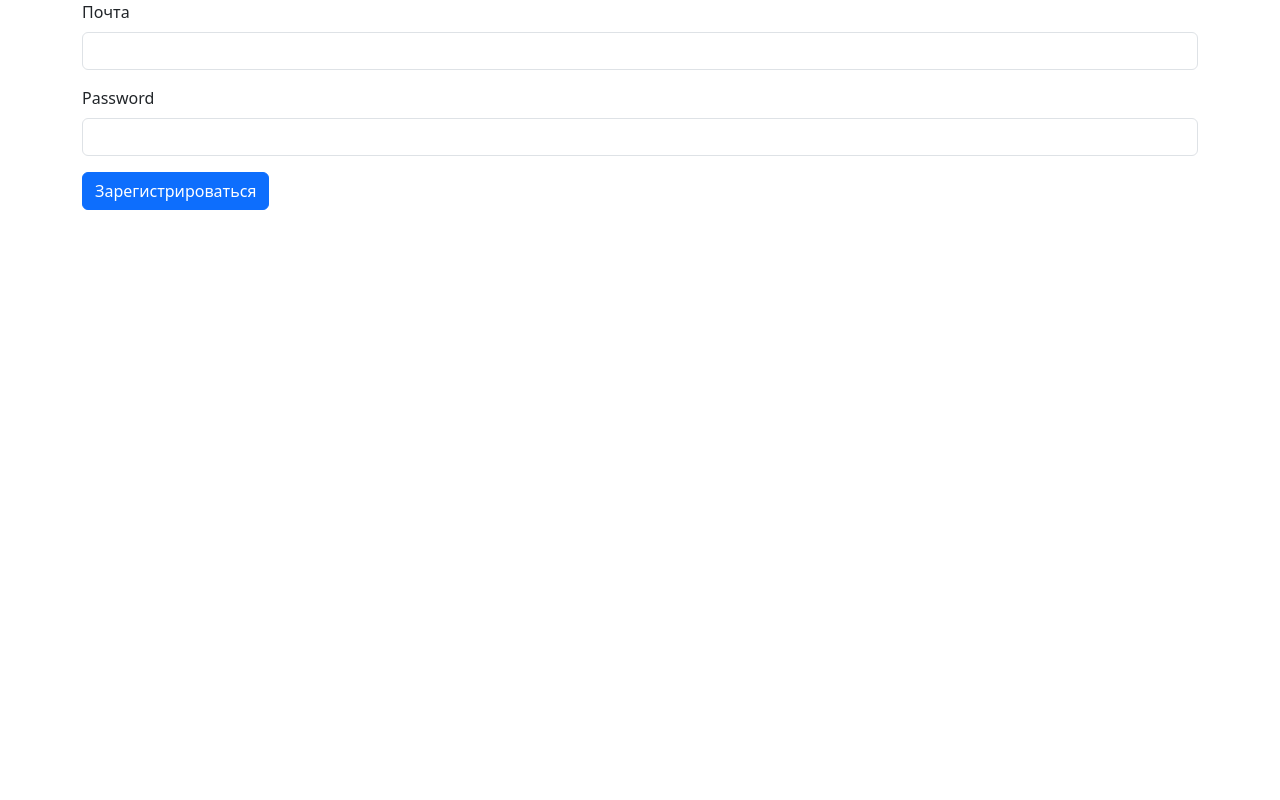
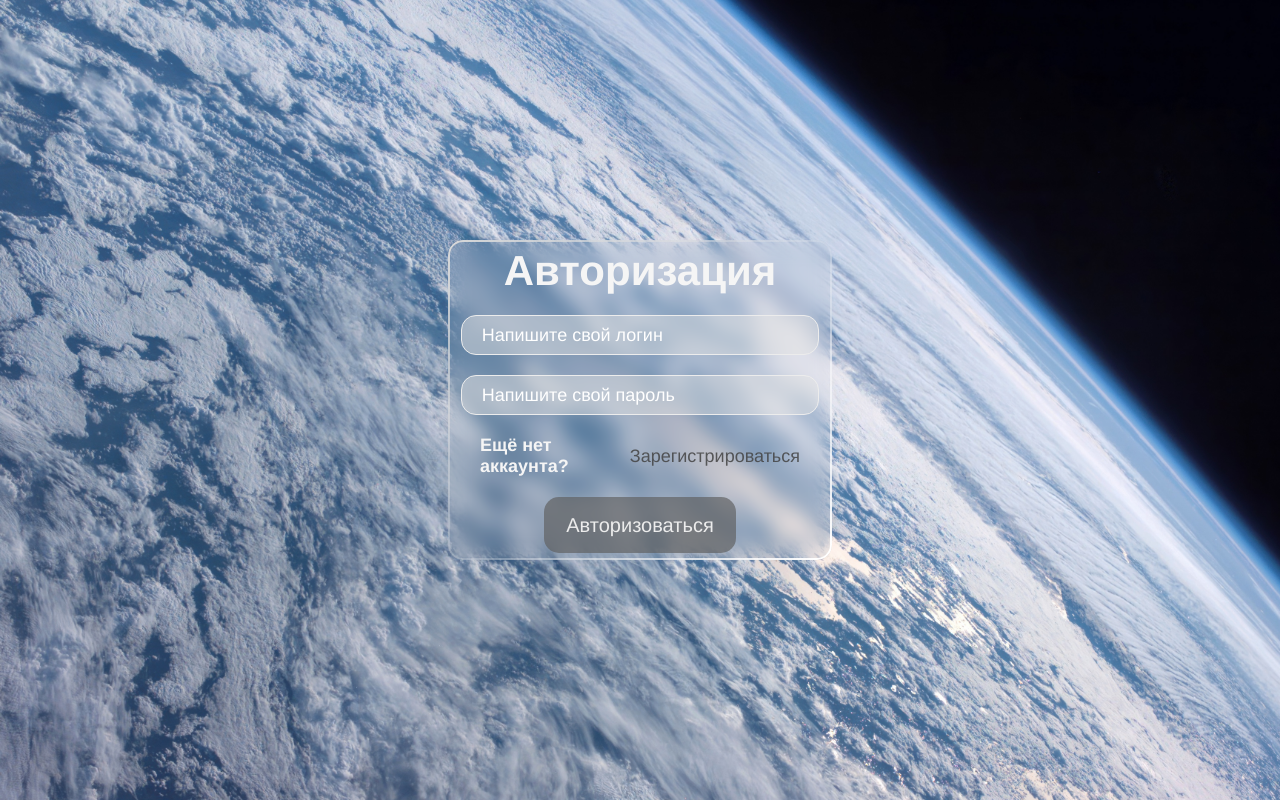
Before and after one commit to Under-The-Bridge/HAHAton, a PHP site: page /auth.php in a window 1280 px wide. Run offline with PHP 8.4, Linux system fonts and the light colour scheme.

Commit message:
added new auth and reg

```diff
--- a/auth.php
+++ b/auth.php
@@ -1,35 +1,24 @@
-<?php
-session_start();
-
-?>
 <!DOCTYPE html>
 <html lang="en">
 
 <head>
     <meta charset="UTF-8">
     <meta name="viewport" content="width=device-width, initial-scale=1.0">
-    <link href="https://cdn.jsdelivr.net/npm/bootstrap@5.3.8/dist/css/bootstrap.min.css" rel="stylesheet"
-        integrity="sha384-sRIl4kxILFvY47J16cr9ZwB07vP4J8+LH7qKQnuqkuIAvNWLzeN8tE5YBujZqJLB" crossorigin="anonymous">
-    <script src="https://cdn.jsdelivr.net/npm/bootstrap@5.3.8/dist/js/bootstrap.bundle.min.js"
-        integrity="sha384-FKyoEForCGlyvwx9Hj09JcYn3nv7wiPVlz7YYwJrWVcXK/BmnVDxM+D2scQbITxI" crossorigin="anonymous"
-        async defer></script>
-    <title>Регистрация</title>
+    <title>Авторизация</title>
+    <link rel="stylesheet" href="../styles/styleauth.css">
 </head>
 
 <body>
-    <div class="container">
-        <form method="post" action="../server/auth-db.php">
-            <div class="mb-3">
-                <label for="email" class="form-label">Почта</label>
-                <input type="email" class="form-control" id="email" name="email" aria-describedby="email">
-            </div>
-            <div class="mb-3">
-                <label for="password" class="form-label">Password</label>
-                <input type="password" class="form-control" name="password" id="password">
-            </div>
-            <button type="submit" class="btn btn-primary">Зарегистрироваться</button>
-        </form>
-    </div>
+    <form action="../server/auth-db.php" method="post">
+        <h1>Авторизация</h1>
+        <input type="text" placeholder="Напишите свой логин" required name="login">
+        <input type="password" placeholder="Напишите свой пароль" required name="password">
+        <div class="ssilka">
+            <h2>Ещё нет аккаунта?</h2>
+            <a href="reg.php">Зарегистрироваться</a>
+        </div>
+        <button type="submit" name="btnReg">Авторизоваться</button>
+    </form>
 </body>
 
 </html>
--- /dev/null
+++ b/styles/styleauth.css
@@ -0,0 +1,112 @@
+* {
+    margin: 0;
+    padding: 0;
+    box-sizing: border-box;
+    font-family: 'Franklin Gothic Medium', 'Arial Narrow', Arial, sans-serif;
+}
+
+body {
+    display: flex;
+    height: 100vh;
+    justify-content: center;
+    align-items: center;
+    background-image: url('../images/wallpaper2.jpg');
+    background-repeat: no-repeat;
+    background-size: cover;
+}
+
+form {
+    display: flex;
+    align-items: center;
+    justify-content: center;
+    flex-direction: column;
+    gap: 20px;
+    height: 40vh;
+    width: 30vw;
+    /* Прозрачный фон с серым оттенком */
+    background: rgba(227, 227, 227, 0.06);
+    backdrop-filter: blur(10px);
+    /* Скругление самой формы */
+    border-radius: 15px;
+    z-index: 1;
+}
+
+form::before {
+    content: "";
+    position: absolute;
+    /* Растягиваем на всю площадь + толщина рамки */
+    top: 0;
+    left: 0;
+    right: 0;
+    bottom: 0;
+    padding: 2px;
+    /* Это и есть толщина вашей рамки */
+    /* Градиент рамки */
+    background: linear-gradient(to right bottom, #d9d9d9, #ffffff27, #ffffff);
+    /* Скругление рамки (должно совпадать с формой) */
+    border-radius: 15px;
+    /* Магия: вырезаем внутреннюю часть, оставляя только ободок */
+    mask: linear-gradient(#fff 0 0) content-box, linear-gradient(#fff 0 0);
+    mask-composite: exclude;
+    z-index: -1;
+}
+
+input {
+    width: 28vw;
+    height: 5vh;
+    background: rgba(227, 227, 227, 0.47);
+    border: 1px solid rgb(236, 236, 236);
+    border-radius: 15px;
+    font-size: 18px;
+    padding-left: 20px;
+    color: rgb(236, 236, 236);
+    outline: none;
+}
+
+input::placeholder {
+    color: #fff;
+}
+
+h1 {
+    color: rgb(245, 245, 245);
+    -webkit-text-stroke: 0, 8px rgb(182, 182, 182);
+    font-size: 42px;
+}
+
+button {
+    width: 15vw;
+    height: 7vh;
+    font-size: 20px;
+    background-color: #5e5e5ea9;
+    border: none;
+    color: rgb(236, 236, 236);
+    border-radius: 15px;
+    cursor: pointer;
+    transition: 0.3s;
+}
+
+button:hover {
+    background-color: #b3b3b3a9;
+}
+
+.ssilka {
+    width: 25vw;
+    display: flex;
+    justify-content: space-between;
+    align-items: center;
+}
+
+h2 {
+    color: rgb(245, 245, 245);
+    font-size: 18px;
+}
+
+a {
+    color: #434343d9;
+    text-decoration: none;
+    font-size: 18px;
+}
+
+a:hover {
+    text-decoration: underline;
+}
```
Also changed, not shown: index.php (+0 -71 lines), reg.php (+13 -24 lines), styles/stylereg.css (added, +112 -0 lines), images/wallpaper.jpg (added), images/wallpaper2.jpg (added).
